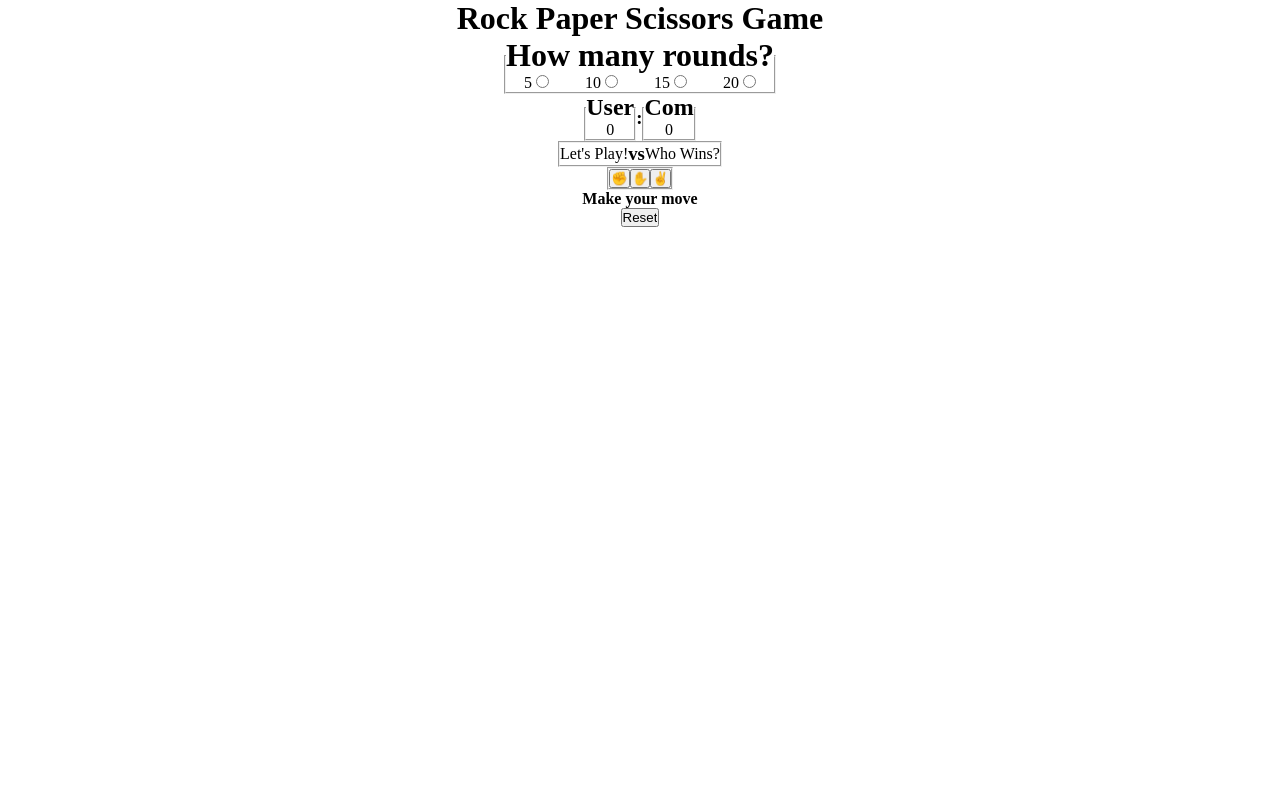
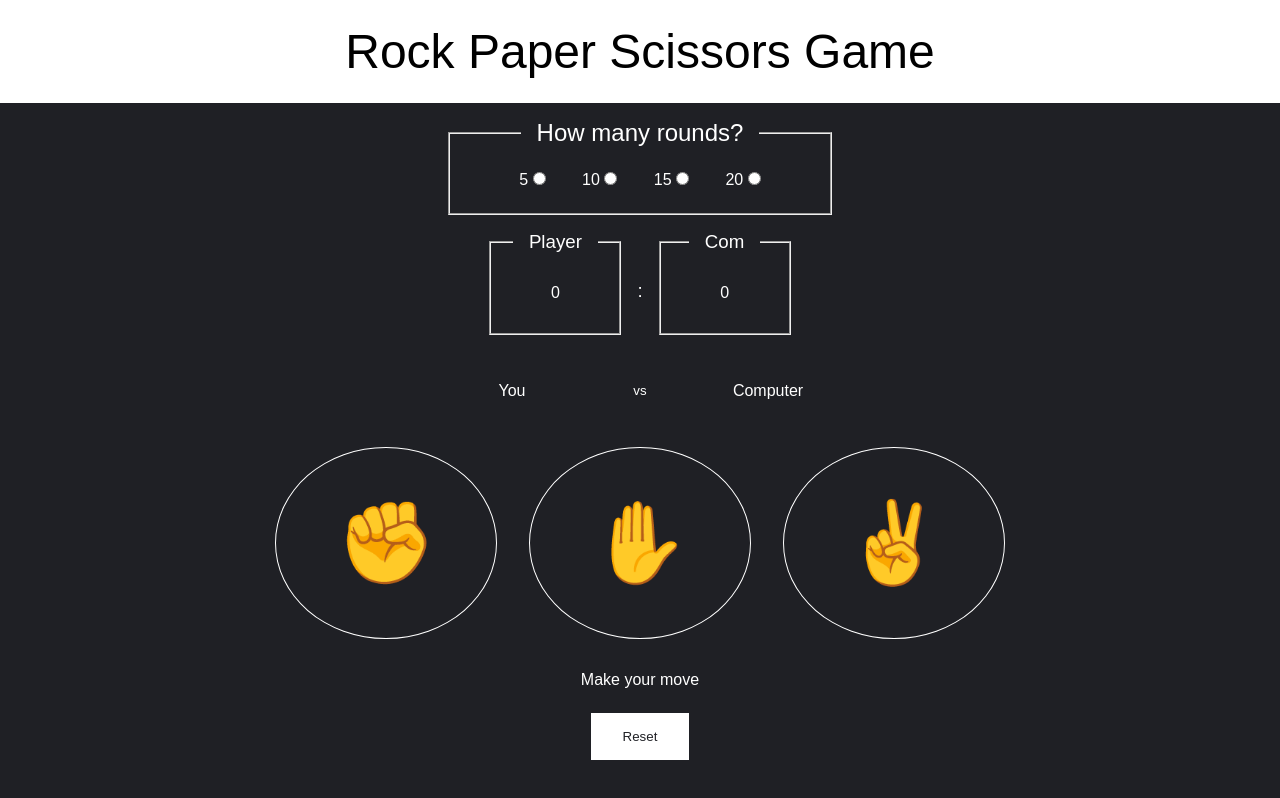
Before and after one commit to OezcanEser/Rock-Paper-Scissors-Game, a plain HTML site: page index.html in a window 1280 px wide. Both pictures are taken after a click on the button "Reset". Drawn offline with Linux system fonts and the light colour scheme.

Commit message:
last things

```diff
--- a/assets/css/style.scss
+++ b/assets/css/style.scss
@@ -2,19 +2,93 @@
     margin: 0;
     padding: 0;
     box-sizing: border-box;
+    font-family: sans-serif;
+    font-weight: 400;
 }
+
 body, main {
     flex-direction: column;
+}
+
+body {
+    background-color: #1F2025;
+}
+
+header {
+    background-color: white;
+    width: 100%;
+}
+
+header, legend, h5 {
+    text-align: center;
+}
+
+section, fieldset, output, h5 {
+    justify-content: center;
+}
+
+body, main, section, fieldset, output, h5 {
     align-items: center;
 }
-section {
-    justify-content: center;
-    align-items: center;
+
+header, fieldset {
+    margin-bottom: 2vh;
 }
-body, main, section, fieldset {
+
+body, main, section, fieldset, output {
     display: flex;
 }
-fieldset {
-    justify-content: space-around;
-    align-items: center;
+
+main {
+    color: white;
 }
+
+h1 {
+    font-size: 3rem;
+    margin: 3vh auto;
+}
+
+main > fieldset:nth-of-type(1) {
+    width: 30vw;
+    padding: 3vh 0;
+}
+
+h2, h3, label {
+    margin: 0 1rem;
+}
+
+h5 {
+        padding: 2rem 0;
+}
+
+h5, output {
+        width: 10vw;
+        height: 10vh;
+}
+
+main > fieldset:nth-of-type(2), main > fieldset:nth-of-type(3), input#reset {
+    border-style: none;
+}
+
+input#rock, input#paper, input#scissors, input#reset {
+    background-color: transparent;
+}
+
+input#rock, input#paper, input#scissors {
+    font-size: 5rem;
+    border: 1px solid white;
+    border-radius: 100%;
+    padding: 3rem 3.75rem;
+    margin: 0 1rem 1rem;
+    transition: all .25s ease-in-out;
+    &:hover {
+        margin-bottom: 1vh;
+    }
+}
+
+input#reset {
+    margin-top: 3vh;
+    color: #1F2025;
+    padding: 1rem 2rem;
+    background-color: white;
+}
--- a/assets/js/main.js
+++ b/assets/js/main.js
@@ -1,18 +1,76 @@
+// scores
 let playerScore = 0
 let computerScore = 0
-const fiveRounds = document.getElementById("fiveRounds")
-const tenRounds = document.getElementById("tenRounds")
-const fiveTeenRounds = document.getElementById("fiveTeenRounds")
-const tweentyRounds = document.getElementById("tweentyRounds")
 const playerScoreOutput = document.getElementById("playerScore")
 const computerScoreOutput = document.getElementById("computerScore")
 const result = document.getElementById("result")
+
+// rounds
+let playedRounds = 0
+let totalRounds = 0
+const fiveRounds = document.getElementById("fiveRounds")
+const tenRounds = document.getElementById("tenRounds")
+const fifteenRounds = document.getElementById("fifteenRounds")
+const tweentyRounds = document.getElementById("tweentyRounds")
+
+
+// choices
 const playerTake = document.getElementById("playerTake")
 const computerTake = document.getElementById("computerTake")
 const rock = document.getElementById("rock")
 const paper = document.getElementById("paper")
 const scissors = document.getElementById("scissors")
 
+
+// default
+const resetButton = document.getElementById("reset");
+const roundsTable = document.getElementById("roundsTable")
+const roundsCounter = document.getElementById("roundsCounter")
+let gameIsOver = false
+
+
+function gameFlow(playerChoice) {
+    if (totalRounds == 0) {
+        if (!getTotalRounds())
+            return
+    }
+    if (playedRounds == totalRounds - 1 && totalRounds !== 0) {
+        checkScore()
+        return
+    }
+    if (totalRounds > 0) {
+        game(playerChoice)
+        playedRounds++
+        roundsCounter.innerHTML = `${playedRounds} / ${totalRounds}`
+        roundsTable.style.display = "none"
+        roundsCounter.style.display = "block"
+    }
+}
+
+function checkScore() {
+    if (playerScore > computerScore) {
+        roundsCounter.innerHTML = "You Win!"
+    } else if (playerScore < computerScore) {
+        roundsCounter.innerHTML = "Computer Wins!"
+    } else {
+        roundsCounter.innerHTML = "Game ends in a draw!"
+    }
+}
+
+function getTotalRounds() {
+    if (fiveRounds.checked) {
+        totalRounds = fiveRounds.value
+    } else if (tenRounds.checked) {
+        totalRounds = tenRounds.value
+    } else if (fifteenRounds.checked) {
+        totalRounds = fifteenRounds.value
+    } else if (tweentyRounds.checked) {
+        totalRounds = tweentyRounds.value
+    } else {
+        return false
+    }
+    return true
+}
 
 function getComputerChoice() {
     const computerChoices = ["rock", "paper", "scissors"]
@@ -31,6 +89,8 @@ function win(playerChoice, computerChoice) {
     playerScoreOutput.innerHTML = playerScore
     playerTake.innerHTML = converToEmoji(playerChoice)
     computerTake.innerHTML = converToEmoji(computerChoice)
+    result.innerHTML = "Player Scores!"
+    result.style.backgroundColor = "green"
 }
 
 function lose(playerChoice, computerChoice) {
@@ -38,11 +98,15 @@ function lose(playerChoice, computerChoice) {
     computerScoreOutput.innerHTML = computerScore
     playerTake.innerHTML = converToEmoji(playerChoice)
     computerTake.innerHTML = converToEmoji(computerChoice)
+    result.innerHTML = "Computer Scores!"
+    result.style.backgroundColor = "red"
 }
 
 function draw(playerChoice, computerChoice) {
     playerTake.innerHTML = converToEmoji(playerChoice)
     computerTake.innerHTML = converToEmoji(computerChoice)
+    result.innerHTML = "Draw!"
+    result.style.backgroundColor = "gray"
 }
 
 function game(playerChoice) {
@@ -68,14 +132,31 @@ function game(playerChoice) {
 
 function main() {
     rock.addEventListener('click', function () {
-        game("rock")
+        gameFlow("rock")
     })
     paper.addEventListener('click', function () {
-        game("paper")
+        gameFlow("paper")
     })
     scissors.addEventListener('click', function () {
-        game("scissors")
+        gameFlow("scissors")
     })
 }
 
 main()
+
+resetButton.addEventListener('click', reset)
+function reset() {
+    gameIsOver = false
+    playedRounds = 0
+    totalRounds = 0
+    playerScore = 0
+    computerScore = 0
+    playerScoreOutput.textContent = 0
+    computerScoreOutput.textContent = 0
+    result.innerHTML = "vs"
+    playerTake.innerHTML = "You"
+    computerTake.innerHTML = "Computer"
+    roundsTable.style.display = "block"
+    roundsCounter.style.display = "none"
+    result.style.backgroundColor = ""
+}
--- a/index.html
+++ b/index.html
@@ -14,47 +14,49 @@
         <h1>Rock Paper Scissors Game</h1>
     </header>
     <main>
-        <form>
-            <fieldset>
-                <legend>
-                    <h1>How many rounds?</h1>
-                </legend>
-                <label for="fiveRounds">5
+        <fieldset>
+            <legend>
+                <h2>How many rounds?</h2>
+            </legend>
+            <div id="roundsTable">
+                <label>5
                     <input type="radio" id="fiveRounds" name="rounds" value="5">
                 </label>
-                <label for="tenRounds">10
+                <label>10
                     <input type="radio" id="tenRounds" name="rounds" value="10">
                 </label>
-                <label for="fiveTeenRounds">15
-                    <input type="radio" id="fiveTeenRounds" name="rounds" value="15">
+                <label>15
+                    <input type="radio" id="fifteenRounds" name="rounds" value="15">
                 </label>
-                <label for="tweentyRounds">20
+                <label>20
                     <input type="radio" id="tweentyRounds" name="rounds" value="20">
                 </label>
-            </fieldset>
-        </form>
+            </div>
+            <div id="roundsCounter" style="display: none;">
+            </div>
+        </fieldset>
         <section>
             <fieldset>
                 <legend>
-                    <h2>User</h2>
+                    <h3>Player</h3>
                 </legend>
                 <output id="playerScore">0</output>
             </fieldset>
             <h3>:</h3>
             <fieldset>
                 <legend>
-                    <h2>Com</h2>
+                    <h3>Com</h3>
                 </legend>
                 <output id="computerScore">0</output>
             </fieldset>
         </section>
-        <fieldset id="result">
+        <fieldset>
             <output id="playerTake">
-                Let's Play!
+                You
             </output>
-            <h3>vs</h3>
+            <h5 id="result">vs</h5>
             <output id="computerTake">
-                Who Wins?
+                Computer
             </output>
         </fieldset>
         <fieldset>
@@ -65,7 +67,7 @@
         <h4>Make your move</h4>
     </main>
     <footer>
-        <input type="button" value="Reset">
+        <input type="button" id="reset" value="Reset">
     </footer>
     <script src="./assets/js/main.js"></script>
 </body>
```
Also changed, not shown: assets/css/style.css, 1 other file.
